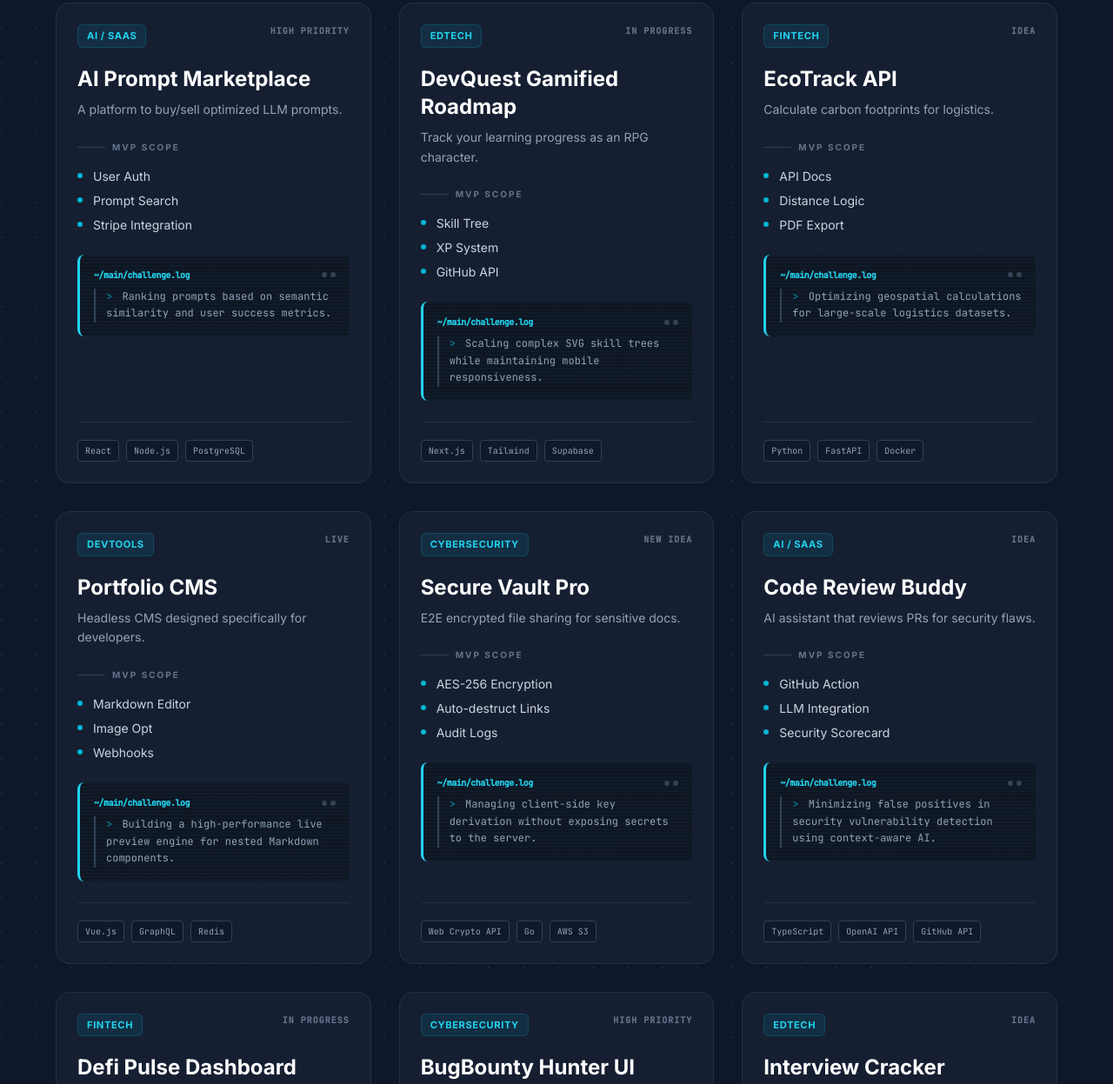
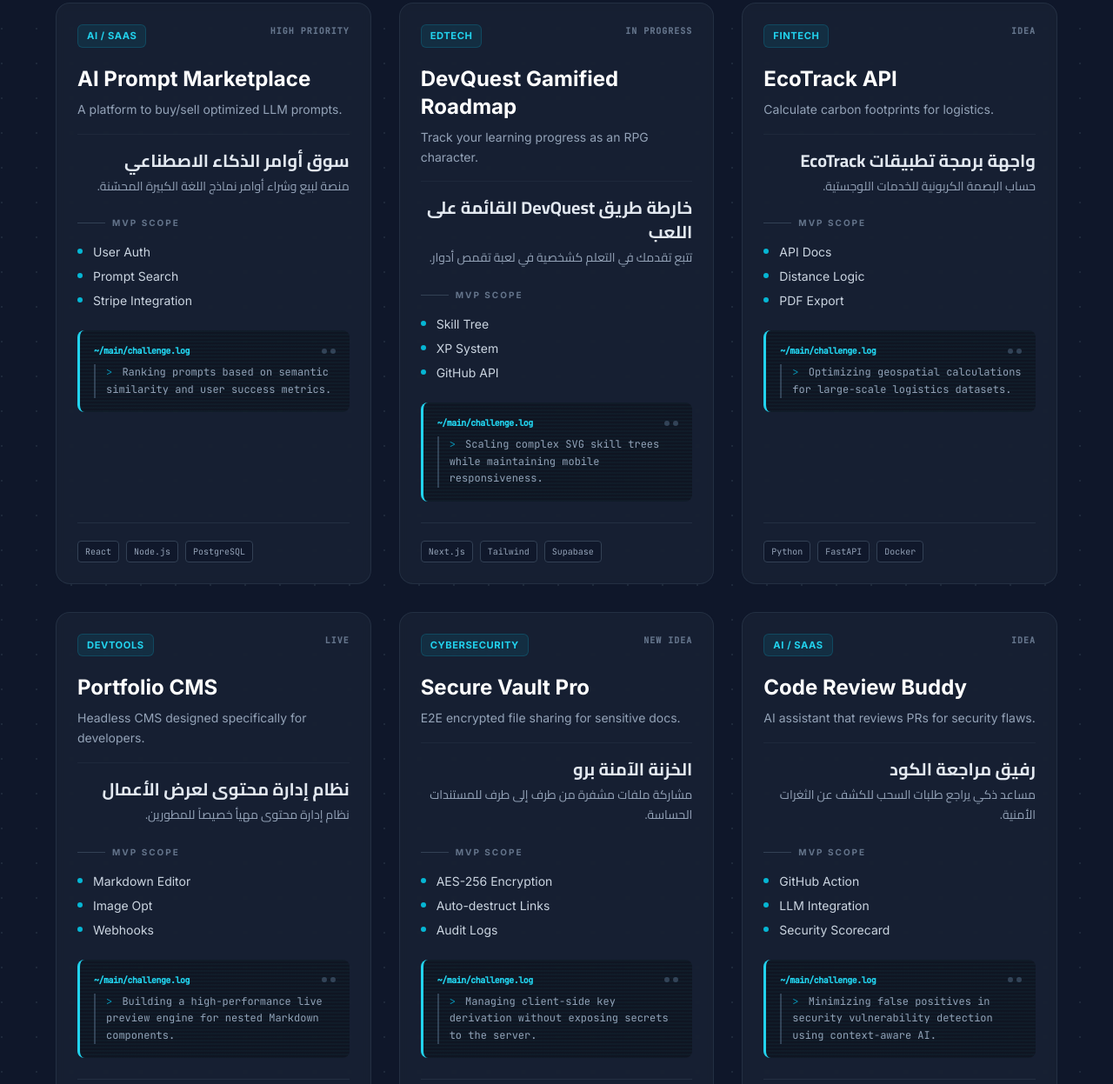
Before and after one commit to aliahmad1967/Developer-Project-Dashboard, a plain HTML site: page index.html in a window 1280 px wide. Shown: the part 209-1456 px from the top of the page at 87% size. Drawn offline with nearby package versions, Linux system fonts and the light colour scheme.

Commit message:
Enhance index.html with new fonts and styles
Updated font links, adjusted CSS styles, and improved project card rendering with Arabic support.

```diff
--- a/index.html
+++ b/index.html
@@ -1,11 +1,14 @@
 <!DOCTYPE html>
 <html lang="en">
+
 <head>
     <meta charset="UTF-8">
     <meta name="viewport" content="width=device-width, initial-scale=1.0">
     <title>DevLaunch | Project Ideas Dashboard</title>
     <script src="https://cdn.tailwindcss.com"></script>
-    <link href="https://fonts.googleapis.com/css2?family=Inter:wght@400;600;700&family=JetBrains+Mono:wght@400;500&display=swap" rel="stylesheet">
+    <link
+        href="https://fonts.googleapis.com/css2?family=Inter:wght@400;600;700&family=JetBrains+Mono:wght@400;500&family=Cairo:wght@400;600;700&display=swap"
+        rel="stylesheet">
     <style>
         :root {
             --bg-deep: #0f172a;
@@ -14,6 +17,7 @@
             --text-main: #f8fafc;
             --text-dim: #94a3b8;
         }
+
         body {
             font-family: 'Inter', sans-serif;
             background-color: var(--bg-deep);
@@ -22,50 +26,70 @@
             background-image: radial-gradient(circle at 2px 2px, #1e293b 1px, transparent 0);
             background-size: 40px 40px;
         }
+
         .mono {
             font-family: 'JetBrains Mono', monospace;
         }
+
         .card-glow {
             transition: all 0.4s cubic-bezier(0.175, 0.885, 0.32, 1.275);
         }
+
         .card-glow:hover {
             box-shadow: 0 0 30px rgba(34, 211, 238, 0.1);
             border-color: var(--accent);
             transform: translateY(-8px);
         }
+
         .terminal-box {
             background-color: rgba(0, 0, 0, 0.3);
             border-left: 3px solid var(--accent);
             position: relative;
             overflow: hidden;
         }
+
         .terminal-box::after {
             content: '';
             position: absolute;
-            top: 0; right: 0; bottom: 0; left: 0;
+            top: 0;
+            right: 0;
+            bottom: 0;
+            left: 0;
             background: linear-gradient(rgba(34, 211, 238, 0.03) 50%, transparent 50%);
             background-size: 100% 4px;
             pointer-events: none;
         }
+
         .badge {
             font-size: 0.7rem;
             text-transform: uppercase;
             letter-spacing: 0.05em;
         }
+
         .filter-btn.active {
             background-color: var(--accent);
             color: var(--bg-deep);
             border-color: var(--accent);
         }
+
         @keyframes fadeIn {
-            from { opacity: 0; transform: translateY(20px); }
-            to { opacity: 1; transform: translateY(0); }
+            from {
+                opacity: 0;
+                transform: translateY(20px);
+            }
+
+            to {
+                opacity: 1;
+                transform: translateY(0);
+            }
         }
+
         .animate-card {
             animation: fadeIn 0.5s ease forwards;
         }
     </style>
 </head>
+
 <body class="p-6 md:p-12">
 
     <!-- Header Section -->
@@ -75,17 +99,28 @@
                 <h1 class="text-5xl font-extrabold tracking-tight text-white mb-3">
                     Project <span class="text-cyan-400">Roadmap</span>
                 </h1>
-                <p class="text-slate-400 max-w-lg text-lg">Ignite your career with 20 battle-tested project ideas and technical blueprints.</p>
+                <p class="text-slate-400 max-w-lg text-lg">Ignite your career with 20 battle-tested project ideas and
+                    technical blueprints.</p>
             </div>
             <div class="flex flex-col gap-3">
                 <input type="text" id="search" placeholder="Search projects or tech..."
                     class="bg-slate-800 border border-slate-700 rounded-xl px-5 py-3 focus:outline-none focus:ring-2 focus:ring-cyan-500 text-sm w-full md:w-80 transition-all">
                 <div id="filter-container" class="flex flex-wrap gap-2">
-                    <button class="filter-btn active px-3 py-1 rounded-full border border-slate-700 text-xs font-semibold transition-all" data-filter="all">All</button>
-                    <button class="filter-btn px-3 py-1 rounded-full border border-slate-700 text-xs font-semibold text-slate-400 hover:border-slate-500 transition-all" data-filter="AI / SaaS">AI</button>
-                    <button class="filter-btn px-3 py-1 rounded-full border border-slate-700 text-xs font-semibold text-slate-400 hover:border-slate-500 transition-all" data-filter="FinTech">FinTech</button>
-                    <button class="filter-btn px-3 py-1 rounded-full border border-slate-700 text-xs font-semibold text-slate-400 hover:border-slate-500 transition-all" data-filter="Cybersecurity">Security</button>
-                    <button class="filter-btn px-3 py-1 rounded-full border border-slate-700 text-xs font-semibold text-slate-400 hover:border-slate-500 transition-all" data-filter="DevTools">DevTools</button>
+                    <button
+                        class="filter-btn active px-3 py-1 rounded-full border border-slate-700 text-xs font-semibold transition-all"
+                        data-filter="all">All</button>
+                    <button
+                        class="filter-btn px-3 py-1 rounded-full border border-slate-700 text-xs font-semibold text-slate-400 hover:border-slate-500 transition-all"
+                        data-filter="AI / SaaS">AI</button>
+                    <button
+                        class="filter-btn px-3 py-1 rounded-full border border-slate-700 text-xs font-semibold text-slate-400 hover:border-slate-500 transition-all"
+                        data-filter="FinTech">FinTech</button>
+                    <button
+                        class="filter-btn px-3 py-1 rounded-full border border-slate-700 text-xs font-semibold text-slate-400 hover:border-slate-500 transition-all"
+                        data-filter="Cybersecurity">Security</button>
+                    <button
+                        class="filter-btn px-3 py-1 rounded-full border border-slate-700 text-xs font-semibold text-slate-400 hover:border-slate-500 transition-all"
+                        data-filter="DevTools">DevTools</button>
                 </div>
             </div>
         </div>
@@ -100,7 +135,9 @@
         const projects = [
             {
                 title: "AI Prompt Marketplace",
+                titleAr: "سوق أوامر الذكاء الاصطناعي",
                 tagline: "A platform to buy/sell optimized LLM prompts.",
+                descriptionAr: "منصة لبيع وشراء أوامر نماذج اللغة الكبيرة المحسّنة.",
                 status: "High Priority",
                 category: "AI / SaaS",
                 mvp: ["User Auth", "Prompt Search", "Stripe Integration"],
@@ -109,7 +146,9 @@
             },
             {
                 title: "DevQuest Gamified Roadmap",
+                titleAr: "خارطة طريق DevQuest القائمة على اللعب",
                 tagline: "Track your learning progress as an RPG character.",
+                descriptionAr: "تتبع تقدمك في التعلم كشخصية في لعبة تقمص أدوار.",
                 status: "In Progress",
                 category: "EdTech",
                 mvp: ["Skill Tree", "XP System", "GitHub API"],
@@ -118,7 +157,9 @@
             },
             {
                 title: "EcoTrack API",
+                titleAr: "واجهة برمجة تطبيقات EcoTrack",
                 tagline: "Calculate carbon footprints for logistics.",
+                descriptionAr: "حساب البصمة الكربونية للخدمات اللوجستية.",
                 status: "Idea",
                 category: "FinTech",
                 mvp: ["API Docs", "Distance Logic", "PDF Export"],
@@ -127,7 +168,9 @@
             },
             {
                 title: "Portfolio CMS",
+                titleAr: "نظام إدارة محتوى لعرض الأعمال",
                 tagline: "Headless CMS designed specifically for developers.",
+                descriptionAr: "نظام إدارة محتوى مهيأ خصيصاً للمطورين.",
                 status: "Live",
                 category: "DevTools",
                 mvp: ["Markdown Editor", "Image Opt", "Webhooks"],
@@ -136,7 +179,9 @@
             },
             {
                 title: "Secure Vault Pro",
+                titleAr: "الخزنة الآمنة برو",
                 tagline: "E2E encrypted file sharing for sensitive docs.",
+                descriptionAr: "مشاركة ملفات مشفرة من طرف إلى طرف للمستندات الحساسة.",
                 status: "New Idea",
                 category: "Cybersecurity",
                 mvp: ["AES-256 Encryption", "Auto-destruct Links", "Audit Logs"],
@@ -145,7 +190,9 @@
             },
             {
                 title: "Code Review Buddy",
+                titleAr: "رفيق مراجعة الكود",
                 tagline: "AI assistant that reviews PRs for security flaws.",
+                descriptionAr: "مساعد ذكي يراجع طلبات السحب للكشف عن الثغرات الأمنية.",
                 status: "Idea",
                 category: "AI / SaaS",
                 mvp: ["GitHub Action", "LLM Integration", "Security Scorecard"],
@@ -154,7 +201,9 @@
             },
             {
                 title: "Defi Pulse Dashboard",
+                titleAr: "لوحة تحكم Defi Pulse",
                 tagline: "Real-time analytics for decentralized finance protocols.",
+                descriptionAr: "تحليلات فورية لبروتوكولات التمويل اللامركزي.",
                 status: "In Progress",
                 category: "FinTech",
                 mvp: ["Wallet Connect", "Live Charts", "Token Swap Mockup"],
@@ -163,7 +212,9 @@
             },
             {
                 title: "BugBounty Hunter UI",
+                titleAr: "واجهة صائد مكافآت الثغرات",
                 tagline: "Aggregated dashboard for multiple bug bounty platforms.",
+                descriptionAr: "لوحة تحكم مجمعة لعدة منصات لمكافآت الثغرات.",
                 status: "High Priority",
                 category: "Cybersecurity",
                 mvp: ["Platform Scrapers", "Severity Filtering", "Reward Tracker"],
@@ -172,7 +223,9 @@
             },
             {
                 title: "Interview Cracker",
+                titleAr: "كسارة المقابلات",
                 tagline: "AI-powered mock interview simulator with audio feedback.",
+                descriptionAr: "محاكي مقابلات وهمية مدعوم بالذكاء الاصطناعي مع تعليقات صوتية.",
                 status: "Idea",
                 category: "EdTech",
                 mvp: ["Speech-to-Text", "AI Logic", "Performance Report"],
@@ -181,7 +234,9 @@
             },
             {
                 title: "LogViewer Ultra",
+                titleAr: "عارض السجلات فائق السرعة",
                 tagline: "Ultra-fast log visualizer for distributed systems.",
+                descriptionAr: "عارض سجلات فائق السرعة للأنظمة الموزعة.",
                 status: "Live",
                 category: "DevTools",
                 mvp: ["Log Streaming", "Error Grouping", "Slack Alerts"],
@@ -190,7 +245,9 @@
             },
             {
                 title: "Zero-Knowledge Polls",
+                titleAr: "استطلاعات المعرفة الصفرية",
                 tagline: "Anonymous voting system using ZK-proofs.",
+                descriptionAr: "نظام تصويت مجهول باستخدام إثباتات المعرفة الصفرية.",
                 status: "Idea",
                 category: "Cybersecurity",
                 mvp: ["ZK-Circuit", "Voting UI", "Proof Verification"],
@@ -199,7 +256,9 @@
             },
             {
                 title: "BudgetFlow AI",
+                titleAr: "تدفق الميزانية الذكي",
                 tagline: "Personal finance tracker that predicts future expenses.",
+                descriptionAr: "متتبع للمالية الشخصية يتنبأ بالنفقات المستقبلية.",
                 status: "In Progress",
                 category: "FinTech",
                 mvp: ["Plaid Integration", "Expense Categorization", "Forecast UI"],
@@ -208,7 +267,9 @@
             },
             {
                 title: "DeployStack",
+                titleAr: "مكدس النشر",
                 tagline: "One-click deployment tool for complex microservices.",
+                descriptionAr: "أداة نشر بنقرة واحدة للخدمات المصغرة المعقدة.",
                 status: "Idea",
                 category: "DevTools",
                 mvp: ["Terraform Scripts", "UI Dashboard", "K8s Integration"],
@@ -217,7 +278,9 @@
             },
             {
                 title: "HealthPulse",
+                titleAr: "نبض الصحة",
                 tagline: "Aggregates wearable data into a single health score.",
+                descriptionAr: "يجمع بيانات الأجهزة القابلة للارتداء في درجة صحية واحدة.",
                 status: "New Idea",
                 category: "HealthTech",
                 mvp: ["OAuth Connectors", "Data Normalization", "Trend Analysis"],
@@ -226,7 +289,9 @@
             },
             {
                 title: "Smart Contract Auditor",
+                titleAr: "مدقق العقود الذكية",
                 tagline: "Automated static analysis for Solidity contracts.",
+                descriptionAr: "تحليل ثابت آلي لعقود Solidity.",
                 status: "Idea",
                 category: "Cybersecurity",
                 mvp: ["AST Parser", "Vulnerability Patterns", "PDF Report"],
@@ -235,7 +300,9 @@
             },
             {
                 title: "VideoStreamer SDK",
+                titleAr: "حزمة بث الفيديو",
                 tagline: "Low-latency video streaming for developer apps.",
+                descriptionAr: "بث فيديو بزمن وصول منخفض لتطبيقات المطورين.",
                 status: "Live",
                 category: "SaaS",
                 mvp: ["WebRTC Wrapper", "Screen Sharing", "Recording API"],
@@ -244,7 +311,9 @@
             },
             {
                 title: "CloudCost Optimizer",
+                titleAr: "محسن تكاليف السحابة",
                 tagline: "Scan AWS resources and suggest cost-saving measures.",
+                descriptionAr: "مسح موارد AWS واقتراح تدابير لتوفير التكاليف.",
                 status: "Idea",
                 category: "DevTools",
                 mvp: ["AWS SDK Integration", "Usage Analysis", "Actionable Alerts"],
@@ -253,7 +322,9 @@
             },
             {
                 title: "DeepFake Detector",
+                titleAr: "كاشف التزييف العميق",
                 tagline: "Browser extension that flags suspicious video content.",
+                descriptionAr: "إضافة متصفح تبلغ عن محتوى الفيديو المشبوه.",
                 status: "Idea",
                 category: "AI / Security",
                 mvp: ["Browser Ext", "ML Inference", "Warning UI"],
@@ -262,7 +333,9 @@
             },
             {
                 title: "NFT Ticket Master",
+                titleAr: "سيد تذاكر NFT",
                 tagline: "Fraud-proof event ticketing system using NFTs.",
+                descriptionAr: "نظام تذاكر أحداث محمي من الاحتيال باستخدام الرموز غير القابلة للاستبدال.",
                 status: "In Progress",
                 category: "Web3 / FinTech",
                 mvp: ["Minting UI", "QR Code Verification", "Secondary Market"],
@@ -271,7 +344,9 @@
             },
             {
                 title: "SchemaDesigner",
+                titleAr: "مصمم المخططات",
                 tagline: "Visual database modeler with auto-migration generation.",
+                descriptionAr: "مصمم نماذج قواعد بيانات مرئي مع إنشاء تلقائي للترحيل.",
                 status: "Live",
                 category: "DevTools",
                 mvp: ["ERD Canvas", "SQL Export", "Prisma Integration"],
@@ -289,8 +364,8 @@
 
             const filtered = projects.filter(p => {
                 const matchesSearch = p.title.toLowerCase().includes(searchQuery.toLowerCase()) ||
-                                    p.tech.some(t => t.toLowerCase().includes(searchQuery.toLowerCase())) ||
-                                    p.category.toLowerCase().includes(searchQuery.toLowerCase());
+                    p.tech.some(t => t.toLowerCase().includes(searchQuery.toLowerCase())) ||
+                    p.category.toLowerCase().includes(searchQuery.toLowerCase());
                 const matchesFilter = currentFilter === "all" || p.category.includes(currentFilter);
                 return matchesSearch && matchesFilter;
             });
@@ -315,7 +390,13 @@
                         </div>
 
                         <h3 class="text-2xl font-bold mb-2 text-white">${project.title}</h3>
-                        <p class="text-slate-400 text-sm leading-relaxed mb-6">${project.tagline}</p>
+                        <p class="text-slate-400 text-sm leading-relaxed mb-4">${project.tagline}</p>
+
+                         <!-- Arabic Content -->
+                        <div class="mb-6 pt-4 border-t border-slate-700/30 text-right" dir="rtl">
+                            <h3 class="text-xl font-bold mb-1 text-slate-200" style="font-family: 'Cairo', sans-serif;">${project.titleAr}</h3>
+                            <p class="text-slate-400 text-sm leading-relaxed" style="font-family: 'Cairo', sans-serif;">${project.descriptionAr}</p>
+                        </div>
 
                         <div class="mb-6">
                             <h4 class="text-[10px] uppercase tracking-[0.2em] text-slate-500 font-black mb-4 flex items-center">
@@ -380,4 +461,5 @@
         renderProjects();
     </script>
 </body>
+
 </html>
```
